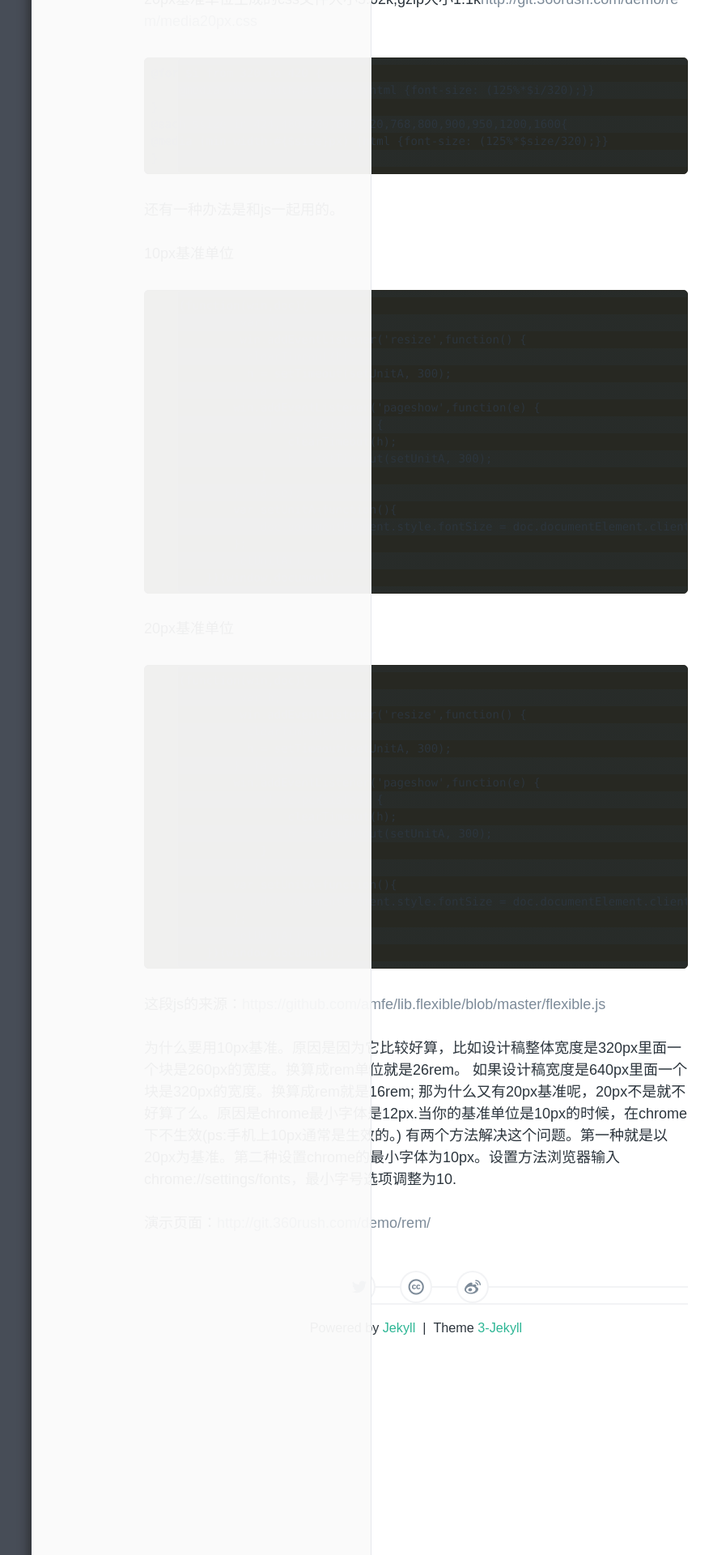
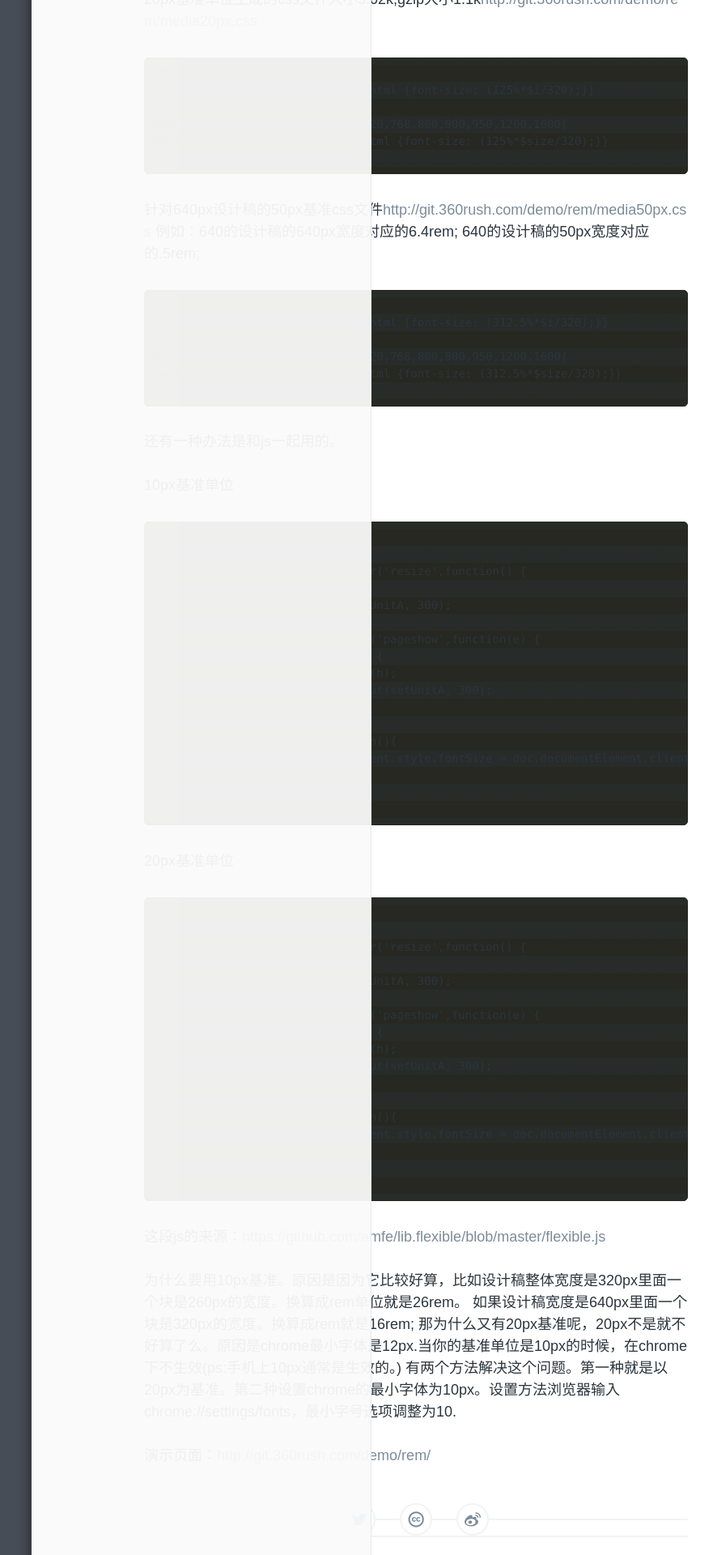
Before and after one commit to as3long/blog, a Jekyll site: the page built from _posts/2015-01-04-about-rem.md, in a window 1280 px wide. Shown: the part 1563-3483 px from the top of the page at 81% size, without its empty margins (126-1007 px from the left). Built offline with Jekyll 4.4.1, drawn with Linux system fonts in a browser that asks for light colours; comment, search, counter and statistics services are not loaded.

Commit message:
修改about-rem

````diff
--- a/_posts/2015-01-04-about-rem.md
+++ b/_posts/2015-01-04-about-rem.md
@@ -64,6 +64,19 @@ categories:
 }
 ```
 
+针对640px设计稿的50px基准css文件[http://git.360rush.com/demo/rem/media50px.css](http://git.360rush.com/demo/rem/media50px.css)
+例如：640的设计稿的640px宽度对应的6.4rem;
+640的设计稿的50px宽度对应的.5rem;
+
+```scss
+@for $i from 320 to 420 {
+    @media (min-width:#{$i}px) {html {font-size: (312.5%*$i/320);}}
+}
+@each $size in 424,480,540,600,720,768,800,900,950,1200,1600{
+@media (min-width:#{$size}px) {html {font-size: (312.5%*$size/320);}}
+}
+```
+
 还有一种办法是和js一起用的。
 
 10px基准单位
````
